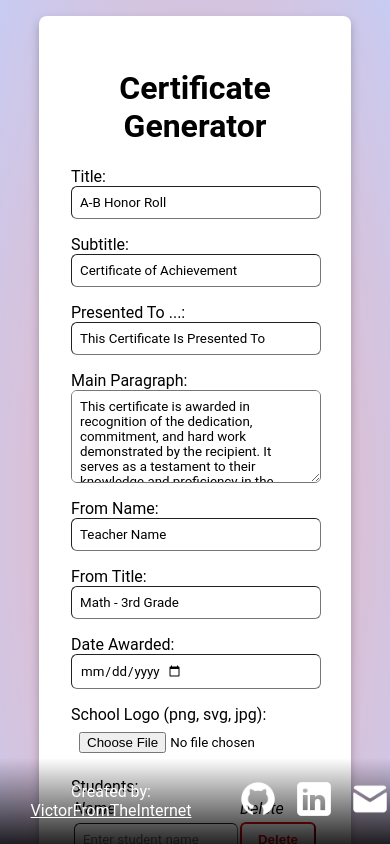
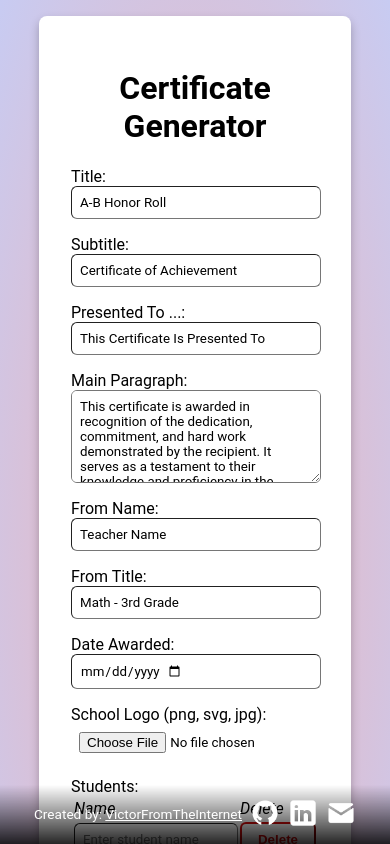
Before and after one commit to VictorFromTheInternet/Certificate_Generator, a React (Vite) app in the folder certificate-generator/: page / in a window 390 px wide. Shown: the top 844 px of the page. Built offline with nearby package versions, Linux system fonts and the light colour scheme; what @react-pdf/renderer would draw is missing.

Commit message:
adjusted the footer css for mobile

```diff
--- a/certificate-generator/src/App.css
+++ b/certificate-generator/src/App.css
@@ -39,7 +39,7 @@ body{
 .main-container{
     max-width: 900px;
     width: 80%;
-    margin: 0 auto;
+    margin: 0 auto 100px auto;
     min-height: 100vh;
 
     display: flex;
@@ -159,7 +159,6 @@ button[class~="btn-submit"]:hover{
 .pdf-container{
     background-color: rgba(100,100,100,1);
     width: 100%;
-    margin-bottom: 100px;
 
     height: 70vh;
     max-height: 1080px;
@@ -192,9 +191,17 @@ button[class~="btn-submit"]:hover{
   color: white;
 }
 
-@media (max-width: 400px){
+@media (max-width: 600px){
     .main-container{
         padding: 0 1rem;
+    }
+    .credit{
+        font-size: .85rem;
+        gap: .5rem;
+    }
+    .credit img{
+        height: 30px;
+        width: 30px;
     }
 }
 
```
